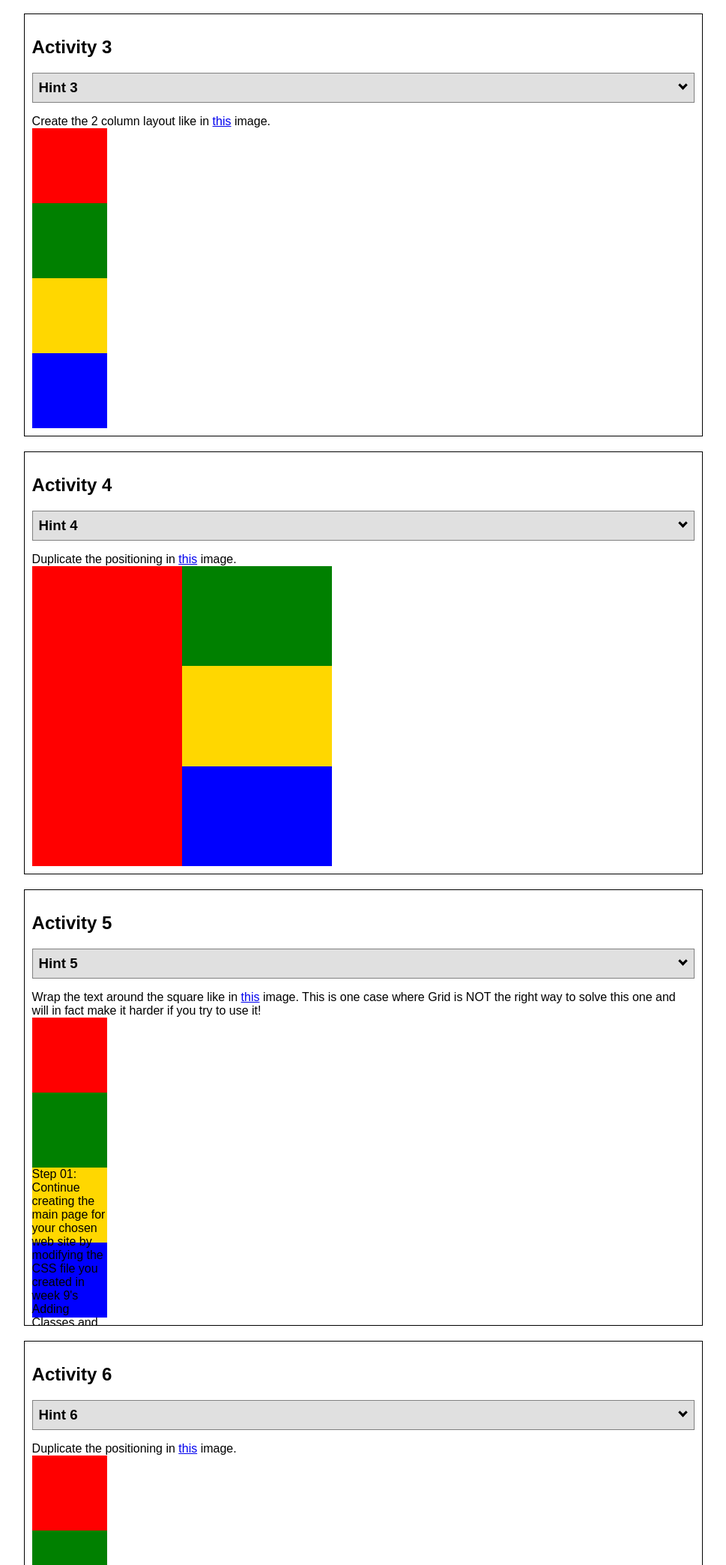
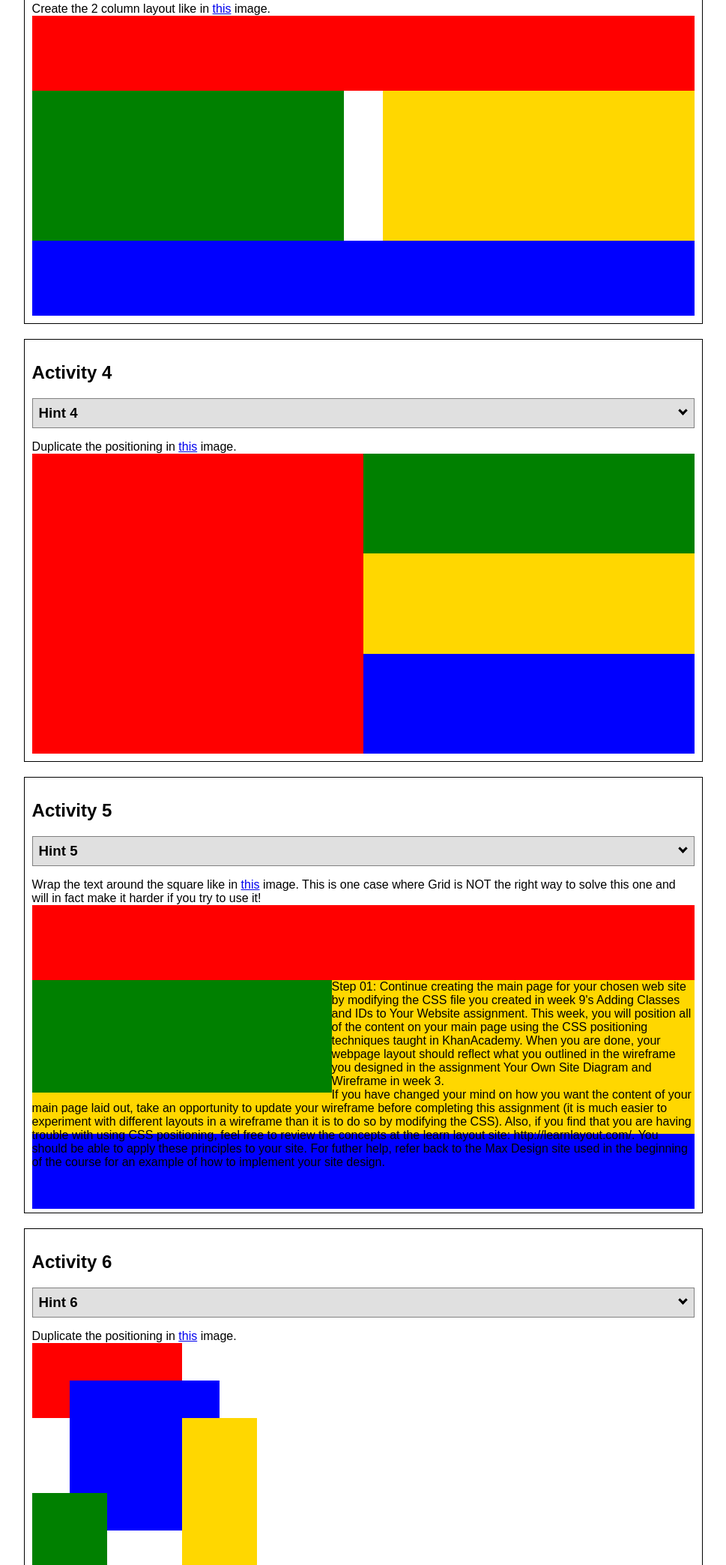
Before and after one commit to sethchens/WDD130, a plain HTML site: page wwr/positioning/positioning.html in a window 1280 px wide. Shown: the part 1589-3676 px from the top of the page at 75% size, without its empty margins (155-1124 px from the left). Drawn offline with Linux system fonts and the light colour scheme.

Commit message:
finish w6 positioning work

```diff
--- a/wwr/positioning/positionstyles.css
+++ b/wwr/positioning/positionstyles.css
@@ -33,58 +33,80 @@
 }
 /* Activity 2 styles */
 .content2 {
-  /* This is the parent of the activity 2 boxes. */
+  display: grid;
+  grid-template-columns: 50px 50px 50px 50px 50px;
+  grid-template-rows: 50px 50px 50px 50px 50px;
 }
 .red2 {
   width: 100px;
   height: 100px;
   background-color: red;
+  grid-column: 1/3;
+  grid-row: 1/3;
 }
 .green2 {
   width: 100px;
   height: 100px;
   background-color: green;
+  grid-column: 2/4;
+  grid-row: 2/4;
 }
 .yellow2 {
   width: 100px;
   height: 100px;
   background-color: gold;
+  grid-column: 3/5;
+  grid-row: 3/5;
 }
 .blue2 {
   width: 100px;
   height: 100px;
   background-color: blue;
+  grid-column: 4/6;
+  grid-row: 4/6;
+  grid-row: 4/6;
 }
 /* Activity 3 styles */
 .content3 {
-  /* This is the parent of the activity 3 boxes. */
+  display: grid;
+  grid-template-columns: 4fr 0.5fr 4fr;
+  grid-template-rows: 1fr 2fr 1fr;
 }
 .red3 {
-  width: 100px;
+  width: 100%;
   height: 100px;
   background-color: red;
+  grid-column: 1/4;
+  grid-row: 1/2;
 }
 .green3 {
-  width: 100px;
-  height: 100px;
+  width: 100%;
+  height: 100%;
   background-color: green;
+  grid-column: 1/2;
+  grid-row: 2/3;
 }
 .yellow3 {
-  width: 100px;
-  height: 100px;
+  width: 100%;
+  height: 100%;
   background-color: gold;
+  grid-column: 3/4;
+  grid-row: 2/3;
 }
 .blue3 {
-  width: 100px;
+  width: 100%;
   height: 100px;
   background-color: blue;
+  grid-column: 1/4;
+  grid-row: 3/4;
 }
 /* Activity 4 styles */
 .content4 {
   display: grid;
   grid-template-columns: 1fr 1fr;
+  grid-template-rows: 1fr 1fr 1fr;
   height: 400px;
-  width: 400px;
+  width: 100%;
 }
 .red4 {
   width: 100%;
@@ -96,70 +118,86 @@
   width: 100%;
   height: 100%;
   background-color: green;
+  grid-column: 2/3;
   grid-row: 1/2;
 }
 .yellow4 {
   width: 100%;
   height: 100%;
   background-color: gold;
+  grid-column: 2/3;
   grid-row: 2/3;
 }
 .blue4 {
   width: 100%;
   height: 100%;
   background-color: blue;
+  grid-column: 2/3;
   grid-row: 3/4;
 }
 /* Activity 5 styles */
 .content5 {
-  /* This is the parent of the activity 5 boxes. */
   height: 400px;
 }
 .red5 {
-  width: 100px;
+  width: 100%;
   height: 100px;
   background-color: red;
 }
 .green5 {
-  width: 100px;
-  height: 100px;
+  width: 400px;
+  height: 150px;
   background-color: green;
-
+  float: left;
+  z-index: 2;
 }
 .yellow5 {
-  width: 100px;
-  height: 100px;
+  width: 100%;
+  height: 205px;
   background-color: gold;
-
+  z-index: 1;
 }
 .blue5 {
-  width: 100px;
+  width: 100%;
   height: 100px;
   background-color: blue;
 }
 /* Activity 6 styles */
 .content6 {
-  /* This is the parent of the activity 6 boxes. */
+  display: grid;
+  grid-template-rows: 50px 50px 50px 50px 50px 50px;
+  grid-template-columns: 50px 50px 50px 50px 50px 50px;
 }
 .red6 {
-  width: 100px;
-  height: 100px;
+  width: 100%;
+  height: 100%;
   background-color: red;
+  grid-column: 1/5;
+  grid-row: 1/3;
 }
 .green6 {
-  width: 100px;
-  height: 100px;
+  width: 100%;
+  height: 100%;
   background-color: green;
+  grid-column: 1/3;
+  grid-row: 5/7;
+  z-index: 2;
 }
 .yellow6 {
-  width: 100px;
-  height: 100px;
+  width: 100%;
+  height: 100%;
   background-color: gold;
+  grid-column: 5/7;
+  grid-row: 3/7;
+  z-index: 2;
 }
 .blue6 {
-  width: 100px;
-  height: 100px;
+  width: 100%;
+  height: 100%;
   background-color: blue;
+  grid-column: 2/6;
+  grid-row: 2/6;
+  z-index: 1;
 }
 
 
```
